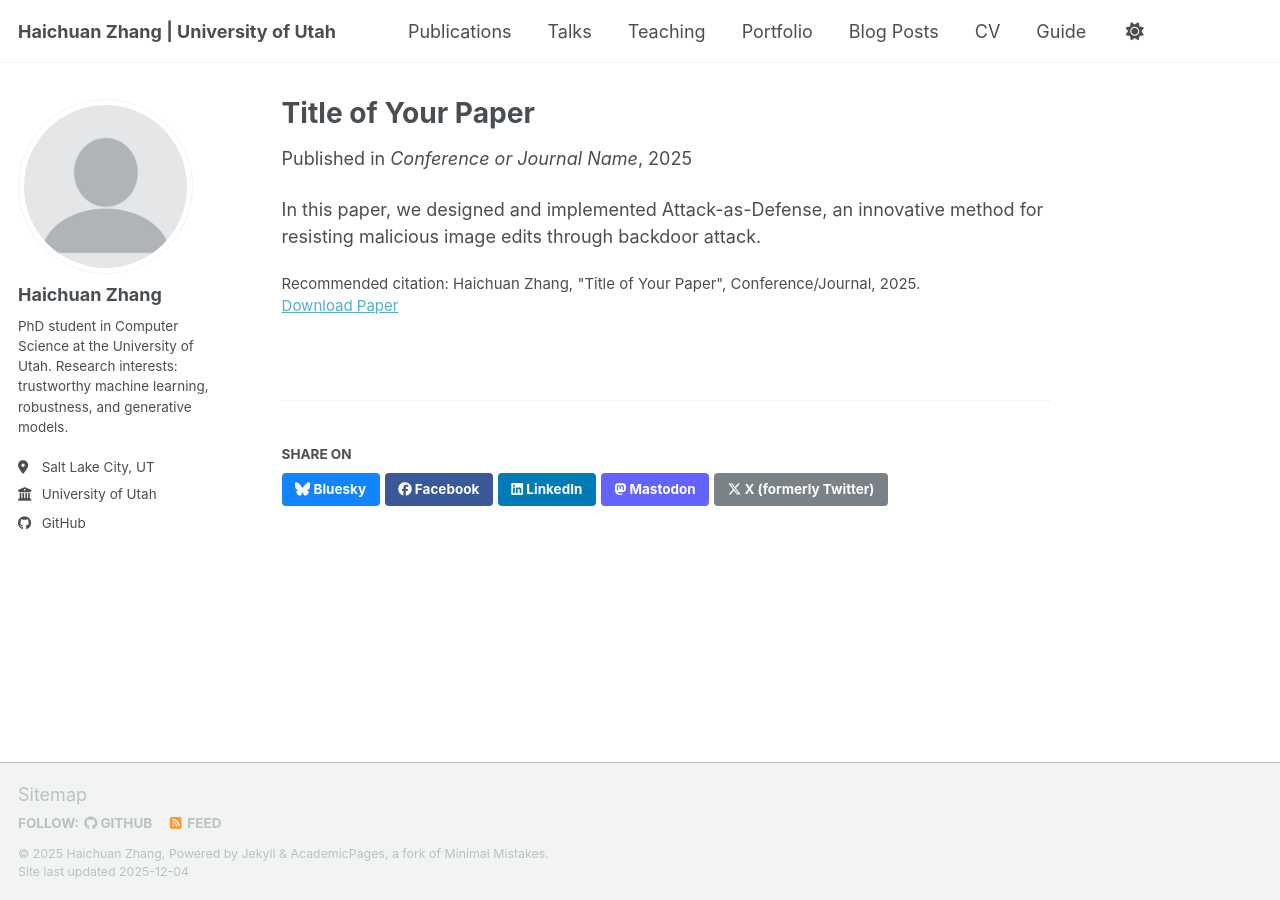
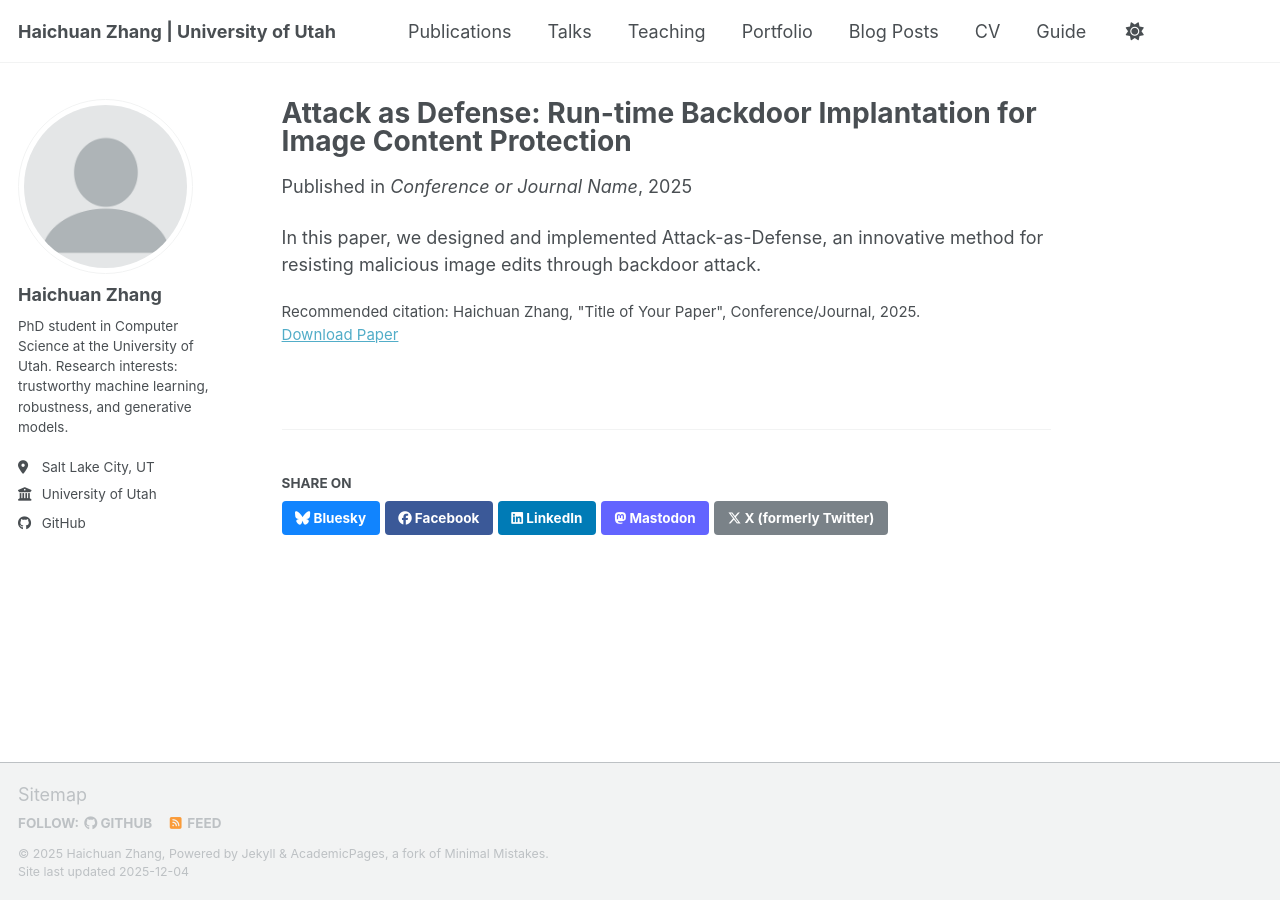
Before and after one commit to LeopoldZhang1610/LeopoldZhang1610.github.io, a Jekyll site: the page built from _publications/2025-01-zhang-trustworthy-ml.md, in a window 1280 px wide. Built offline with Jekyll 4.4.1, drawn with Linux system fonts in a browser that asks for light colours; a script bundle is joined from its source files by our own code; library files that are not in the unit come from our copies.

Commit message:
Update publication title for trustworthy ML paper

```diff
--- a/_publications/2025-01-zhang-trustworthy-ml.md
+++ b/_publications/2025-01-zhang-trustworthy-ml.md
@@ -1,5 +1,5 @@
 ---
-title: "Title of Your Paper"
+title: "Attack as Defense: Run-time Backdoor Implantation for Image Content Protection"
 collection: publications
 permalink: /publication/2025-trustworthy-ml
 date: 2025-01-01
```
